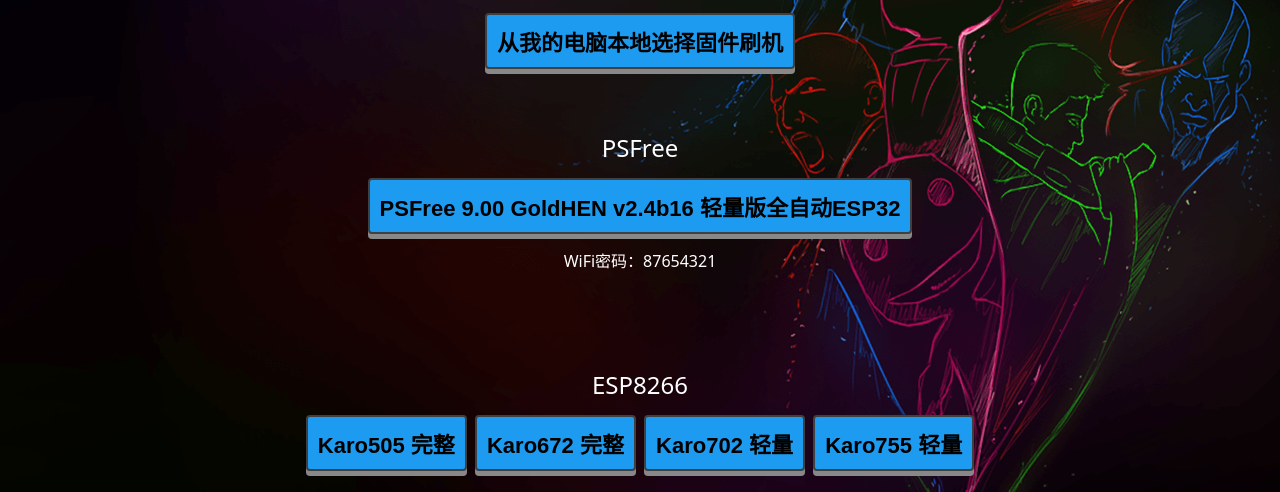
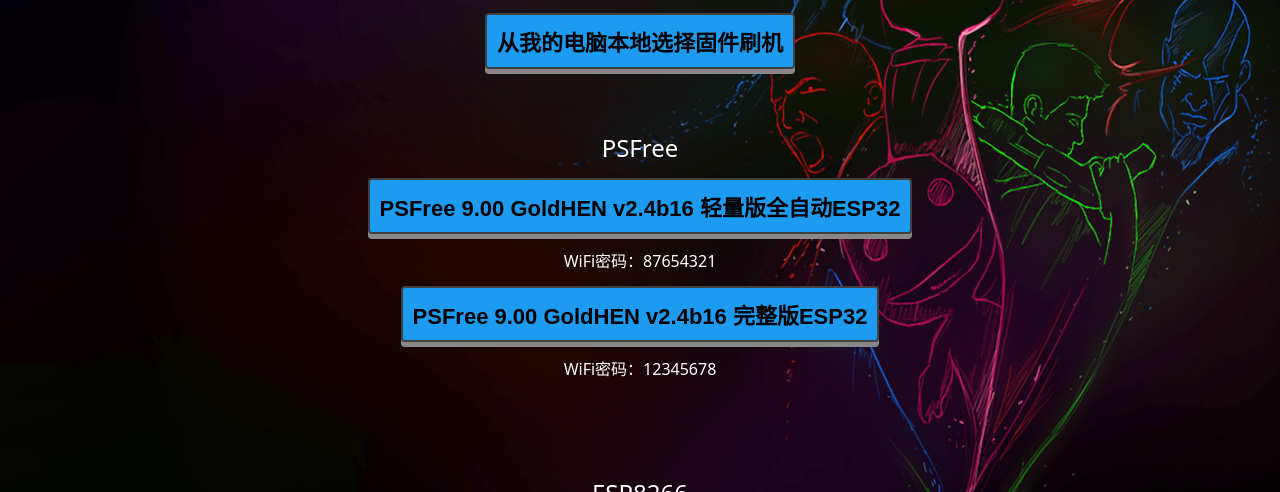
Before and after one commit to newpsgo/ESPWeb, a plain HTML site: page index.html in a window 1280 px wide. Shown: the part 264-756 px from the top of the page. Drawn offline with Linux system fonts and the light colour scheme.

Commit message:
更新 index.html

```diff
--- a/index.html
+++ b/index.html
@@ -161,6 +161,11 @@
 <tr><td><font size="3" color="white">WiFi密码：87654321</font></td></tr>
 </td></tr>
 
+<tr><td align="center">
+<button type="button" onclick="window.open('https://psgo.lanzv.com/iQ0pQ1nfd76b')";><font color=""> PSFree 9.00 GoldHEN v2.4b16 完整版ESP32 </font></button>
+<tr><td><font size="3" color="white">WiFi密码：12345678</font></td></tr>
+</td></tr>
+
 <tr><td><br><br><br><br></td></tr>
 
 <tr><td><font size="5" color="white">ESP8266</font></td></tr>
```
